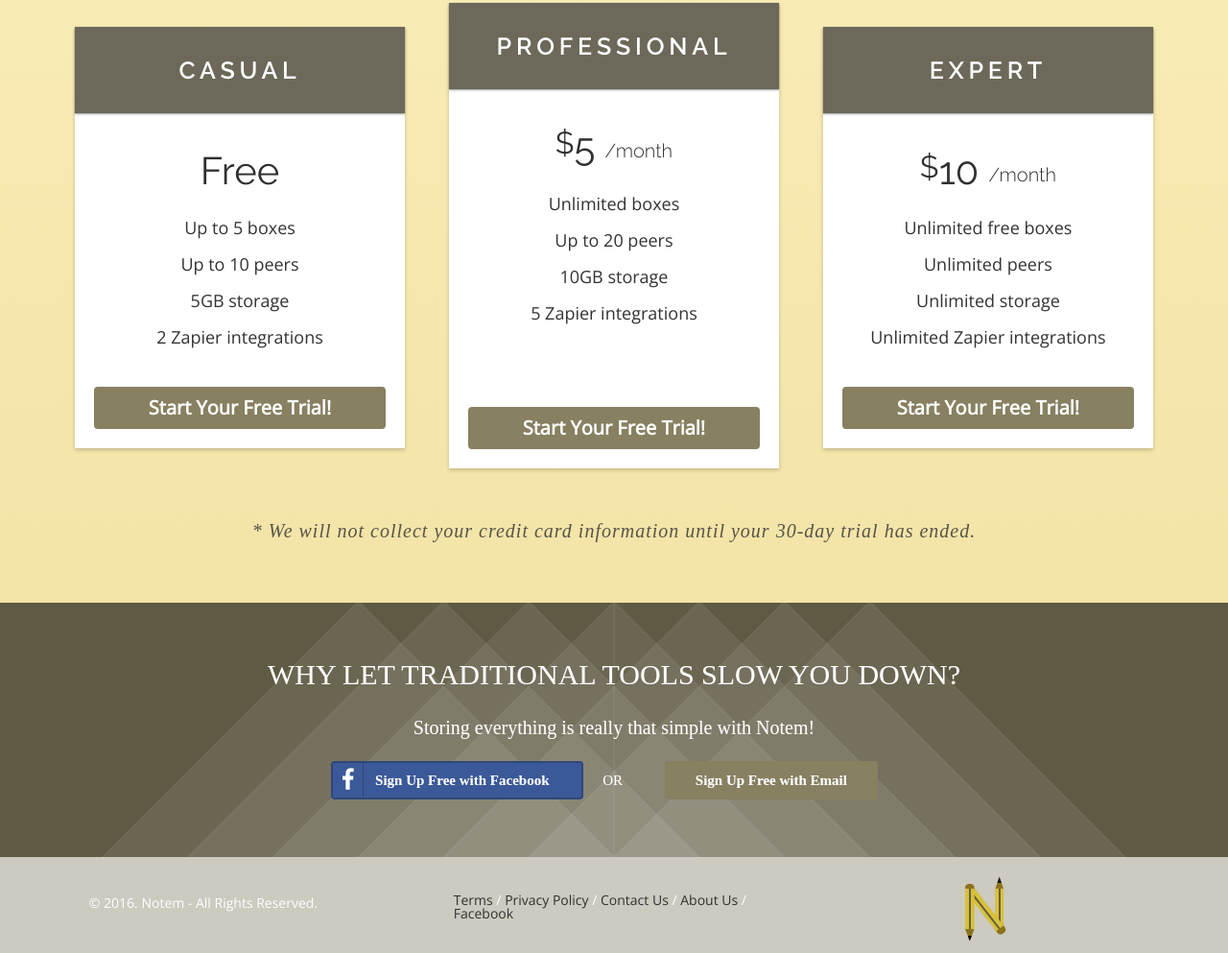
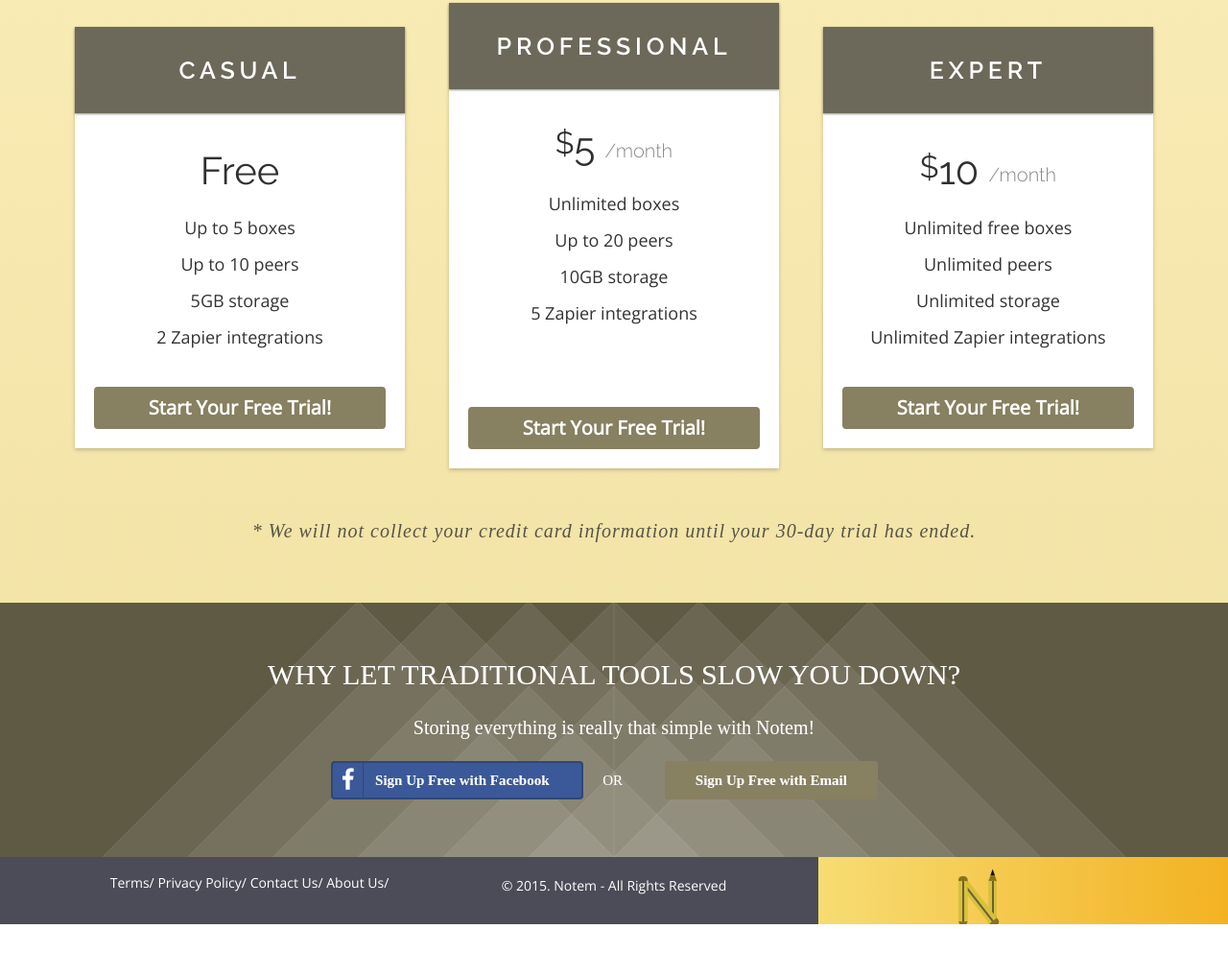
Before and after one commit to clauchelle/Notem, a plain HTML site: page index.html in a window 1280 px wide. Shown: the part 3518-4511 px from the top of the page at 96% size. After the commit the page ends 4481 px from the top, so only its background shows below. Drawn offline with nearby package versions, Linux system fonts and the light colour scheme; files whose address does not match are found by name.

Commit message:
Styled footer

```diff
--- a/css/style.css
+++ b/css/style.css
@@ -629,7 +629,7 @@ letter-spacing: 1px;
   .box h4 span.month {
     font-family: "Raleway";
     font-weight: 100;
-    color#888;
+    color: #888;
     font-size: 20px;
     vertical-align: middle;
   }
@@ -736,54 +736,84 @@ letter-spacing: -0.89px;
 
 
 
- /* FOOTER*/
- #footer {
-   background-color: #CDCAC0;
+  /*FOOTER*/
+ footer {
+  background-color: #6C695A;
+  background-image: linear-gradient(to top,
+      #F3B222 0%, #F7DC73 50%, #4B4C58 50%, #4B4C58 100%);
   color: #FFFFFF;
   height: 150px;
   position: relative;
   overflow: hidden;
   z-index: 0;
  }
- #footer p, #footer nav ul {
-   font-size:14px;
-   font-weight:100;
+
+ footer p, footer nav ul {
+    font-size: 14px;
+    font-weight: 100;
     text-align: center;
     margin: 10px auto 0;
  }
- #footer nav ul li {
+
+ footer nav ul li {
   list-style-type: none;
   display: inline;
  }
- #footer nav ul li a {
-   color:#303030;
+
+ footer nav ul li a {
+  color: #FFFFFF;
   text-decoration: none;
  }
- #footer .right-footer-block {
-   background-color: #CDCAC0;
- }
- #footer .logo{
-   padding: 2.35em 0;
-   margin: 0 auto;
-   display: block;
+
+ footer .right-footer-block {
+  background-color: transparent;
  }
 
-@media (min-width: 992px){
-   #footer{
-     background-color: #CDCAC0;
-     height: 100px;
+footer .logo {
+  padding: .25em 0;
+  margin: 0 auto;
+  display:block;
 }
-   #footer p, #footer nav ul{
-     padding: 2em 0;
+
+@media (min-width: 992px) {
+  footer {
+    background-color: #F7DC73;
+    background-image: linear-gradient(to left,
+      #F3B222  0%, #F7DC73 33.33337%, #4B4C58 33.33337%, #4B4C58  100%);
+    height: 70px;
     text-align: left;
   }
-   #footer .right-footer-block {
-     background-color: ##CDCAC0;
+
+  footer .one-third {
+    text-align: left;
+    padding: 1em 0;
   }
-   #footer .logo{
-     padding: 2em 0 2em 1.5em;
+  footer .link-block {
+    text-align: left;
   }
 }
+
+@media (max-width:992px) {
+  footer {
+    height: 170px;
+  }
+
+  footer .one-third {
+    text-align: center;
+    width: 100%;
+
+  }
+
+ footer .link-block {
+    margin: .25em 0 0 0;
+  }
+
+  footer .logo {
+    padding: 2em 0;
+    text-align: center;
+  }
+}
+
 
 
  /*DASHBOARD*/
--- a/index.html
+++ b/index.html
@@ -244,23 +244,21 @@
 
 </main>
 
+<!--Footer-->
+<footer>
+<div class="container footer-nav-block">
 
-<!-- Footer
-================================================== -->
- <div id ="footer">
-   <div class="container footer-nav-block">
-       <div class="left-footer-block one-third">
-         <p class="copyright-block">&copy; 2016. <strong>Notem</strong> - All Rights Reserved.</p>
-       </div>
   <nav class="link-block middle-footer-block one-third">
     <ul>
-           <li><a href="">Terms</a></li> /
-           <li><a href="">Privacy Policy</a></li> /
-           <li><a href="">Contact Us</a></li> /
-           <li><a href="">About Us</a></li> /
-           <li><a href="">Facebook</a></li>
+        <li><a href="">Terms</a></li>/
+        <li><a href="">Privacy Policy</a></li>/
+        <li><a href="">Contact Us</a></li>/
+        <li><a href="">About Us</a></li>/
     </ul>
   </nav>
+  <div class="left-footer-block one-third">
+    <p class="copyright-block">&copy; 2015. <strong>Notem</strong> - All Rights Reserved </p>
+  </div>
   <div class="right-footer-block one-third">
     <img class="logo" src="images/NotemPencil.png" alt="Notem" />
   </div>
```
Lines whose indentation alone changed are shown as unchanged.
